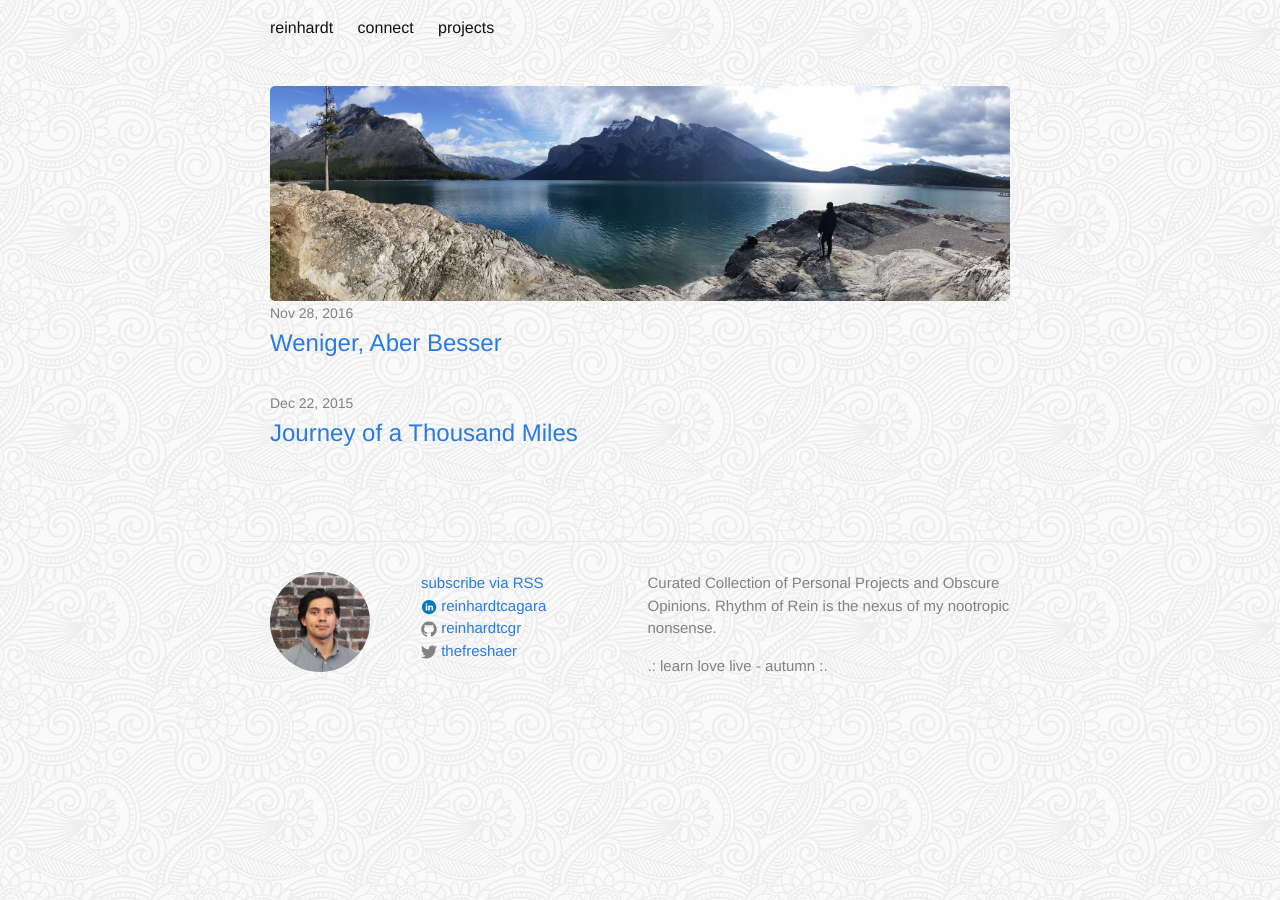
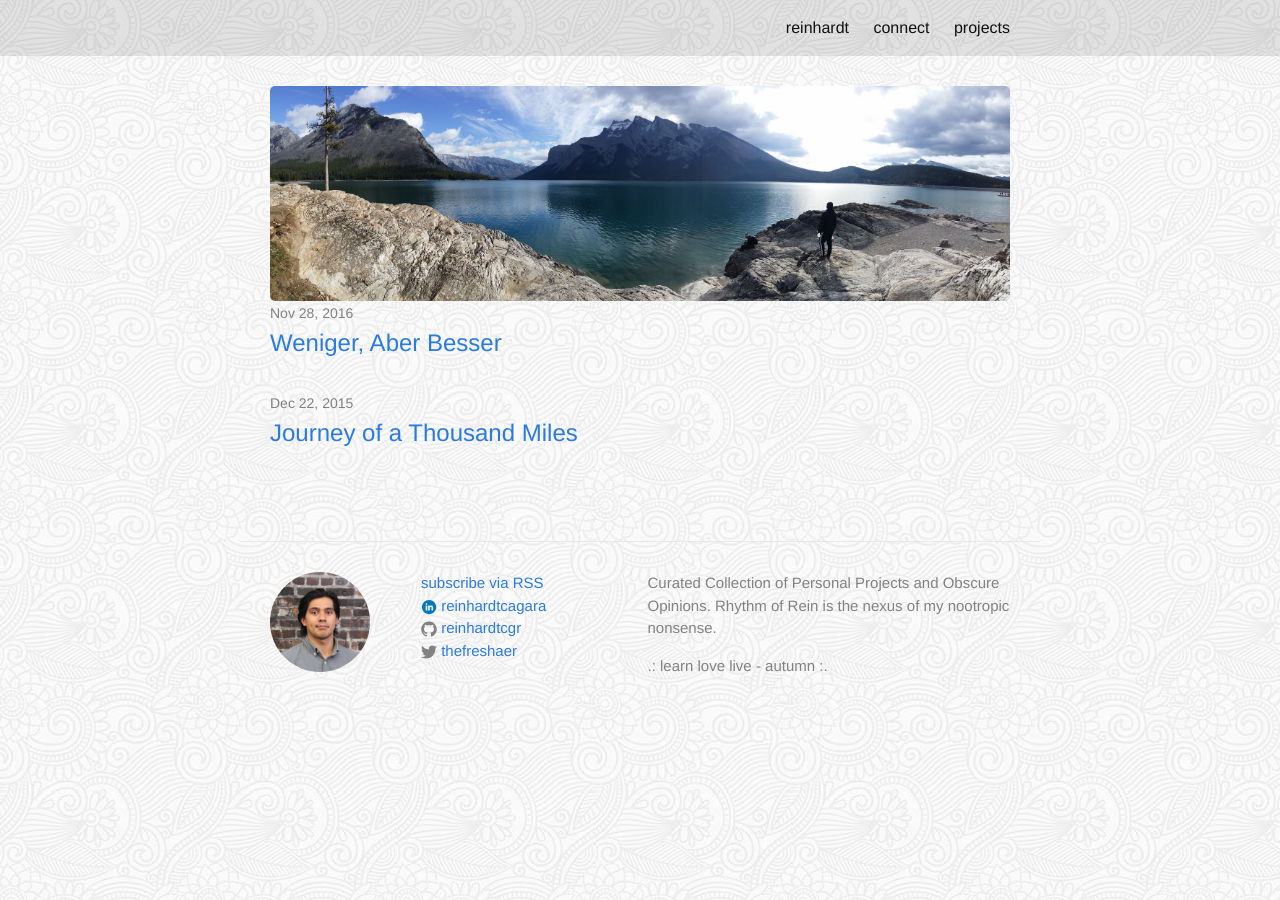
Before and after one commit to reinhardt021/reinhardt021.github.io, a Jekyll site: the page built from index.html, in a window 1280 px wide. Built offline with Jekyll 4.4.1, drawn with Linux system fonts in a browser that asks for light colours.

Commit message:
another fix to the layout

```diff
--- a/css/main.scss
+++ b/css/main.scss
@@ -57,7 +57,7 @@ body {
 }
 
 .site-header {
-  background-color: rgba(0, 0, 0, 0.0);
+  background-color: rgba(0, 0, 0, 0.1);
   border: none;
   // color: white;
 }
@@ -71,7 +71,7 @@ body {
 // }
 
 .site-nav {
-  float: none;
+  float: right;
   margin: 0 auto;
   display: inline-block;
   text-align: center;
```
